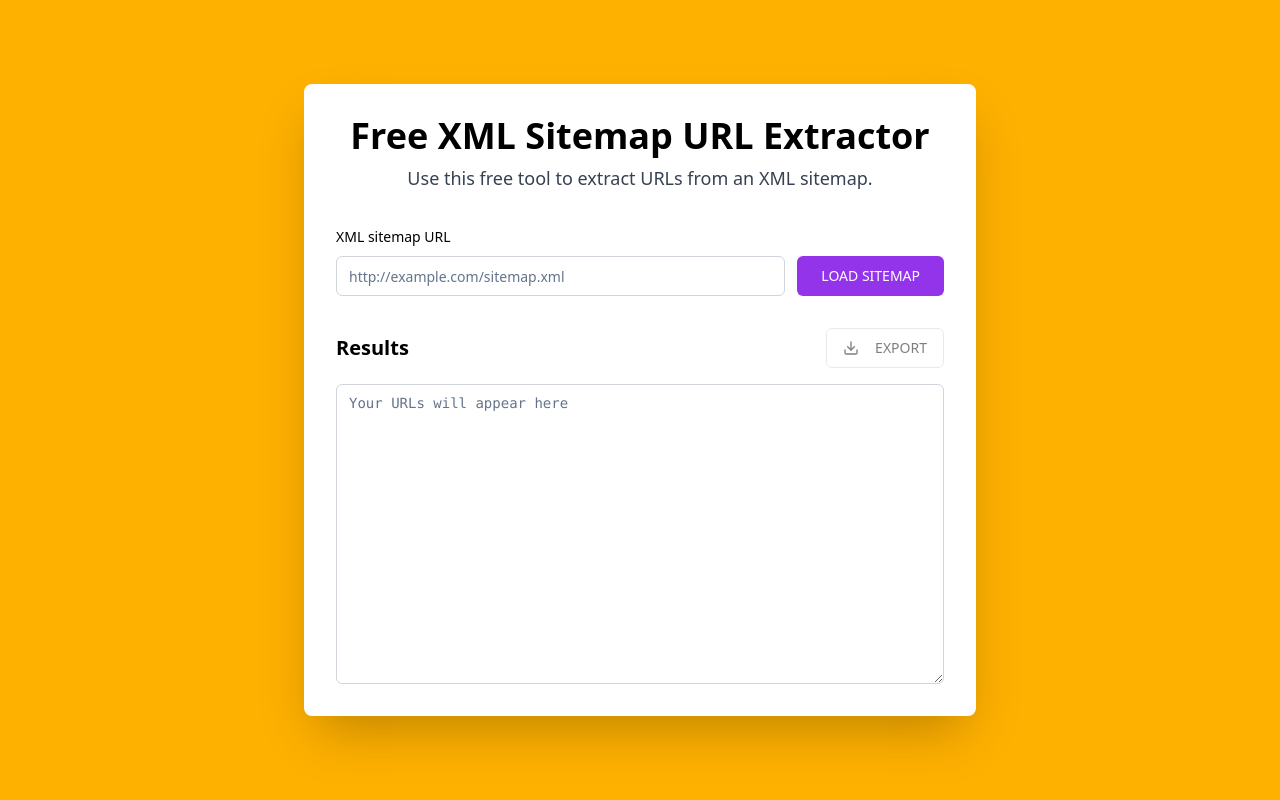
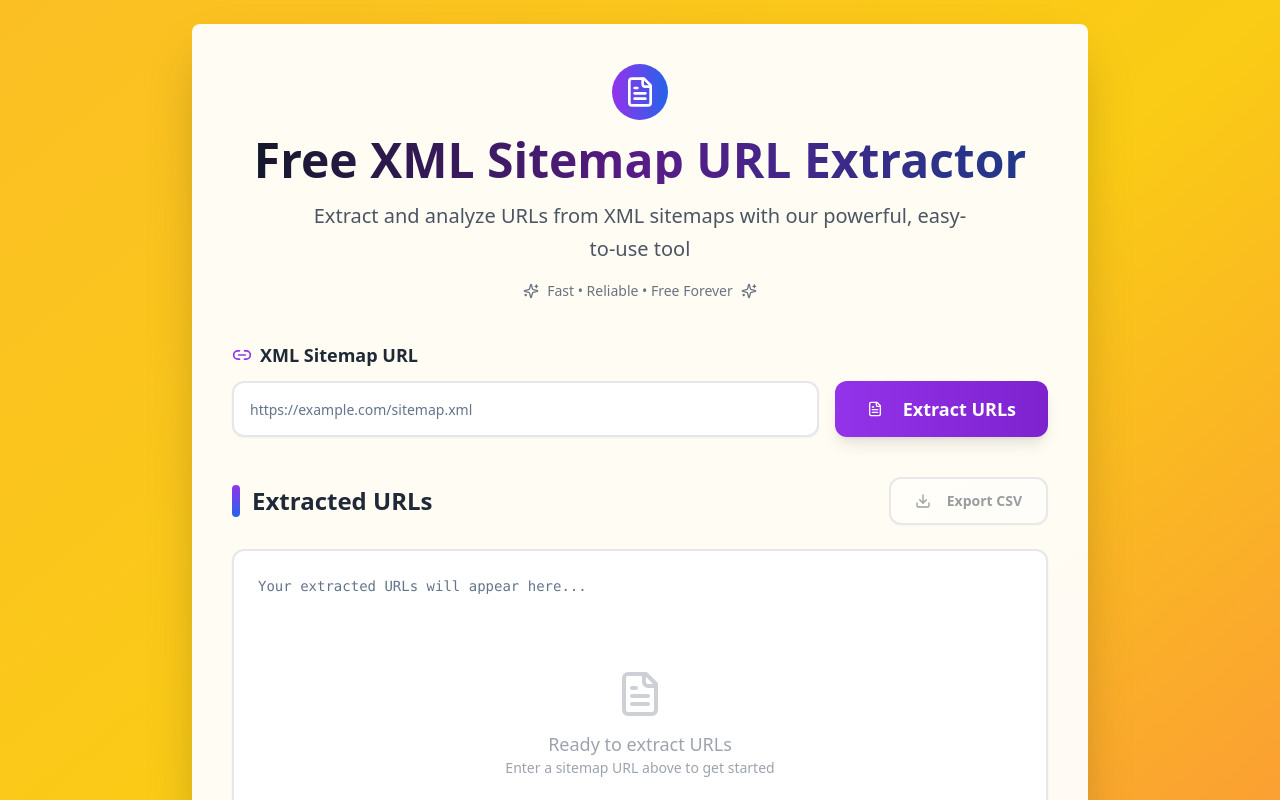
Before and after one commit to shivanshunigam01/SiteMap-Extractor-SEO, a React (Vite) app: page / in a window 1280 px wide. Shown: the top 800 px of the page. Built offline with nearby package versions, Linux system fonts and the light colour scheme.

Commit message:
Improve UI design

```diff
--- a/src/pages/Index.tsx
+++ b/src/pages/Index.tsx
@@ -5,7 +5,7 @@ import { Input } from '@/components/ui/input';
 import { Textarea } from '@/components/ui/textarea';
 import { Card, CardContent } from '@/components/ui/card';
 import { useToast } from '@/hooks/use-toast';
-import { Download, Loader2 } from 'lucide-react';
+import { Download, Loader2, Link2, FileText, Sparkles } from 'lucide-react';
 
 const Index = () => {
   const [sitemapUrl, setSitemapUrl] = useState('');
@@ -114,75 +114,112 @@ const Index = () => {
   };
 
   return (
-    <div className="min-h-screen w-full bg-[#FFB100] flex items-center justify-center p-4">
-      <div className="w-full max-w-2xl">
-        <Card className="bg-white shadow-2xl border-0">
-          <CardContent className="p-8 space-y-8">
-            {/* Header */}
-            <div className="text-center space-y-2">
-              <h1 className="text-3xl md:text-4xl font-bold text-black">
+    <div className="min-h-screen w-full bg-gradient-to-br from-amber-400 via-yellow-400 to-orange-400 flex items-center justify-center p-6">
+      <div className="w-full max-w-4xl">
+        <Card className="bg-white/95 backdrop-blur-sm shadow-2xl border-0 transition-all duration-300 hover:shadow-3xl">
+          <CardContent className="p-10 space-y-10">
+            {/* Header with enhanced styling */}
+            <div className="text-center space-y-4">
+              <div className="flex items-center justify-center mb-4">
+                <div className="bg-gradient-to-r from-purple-600 to-blue-600 p-3 rounded-full">
+                  <FileText className="w-8 h-8 text-white" />
+                </div>
+              </div>
+              <h1 className="text-4xl md:text-5xl font-bold bg-gradient-to-r from-gray-900 via-purple-900 to-blue-900 bg-clip-text text-transparent leading-tight">
                 Free XML Sitemap URL Extractor
               </h1>
-              <p className="text-lg text-gray-700 font-normal">
-                Use this free tool to extract URLs from an XML sitemap.
+              <p className="text-xl text-gray-600 font-medium max-w-2xl mx-auto leading-relaxed">
+                Extract and analyze URLs from XML sitemaps with our powerful, easy-to-use tool
               </p>
+              <div className="flex items-center justify-center gap-2 text-sm text-gray-500">
+                <Sparkles className="w-4 h-4" />
+                <span>Fast • Reliable • Free Forever</span>
+                <Sparkles className="w-4 h-4" />
+              </div>
             </div>
 
-            {/* Input Section */}
-            <div className="space-y-4">
-              <div className="space-y-2">
-                <label htmlFor="sitemap-url" className="text-sm font-medium text-black">
-                  XML sitemap URL
+            {/* Enhanced Input Section */}
+            <div className="space-y-6">
+              <div className="space-y-3">
+                <label htmlFor="sitemap-url" className="text-lg font-semibold text-gray-800 flex items-center gap-2">
+                  <Link2 className="w-5 h-5 text-purple-600" />
+                  XML Sitemap URL
                 </label>
-                <div className="flex gap-3">
+                <div className="flex gap-4">
+                  <div className="flex-1 relative">
                     <Input
                       id="sitemap-url"
                       type="url"
-                    placeholder="http://example.com/sitemap.xml"
+                      placeholder="https://example.com/sitemap.xml"
                       value={sitemapUrl}
                       onChange={(e) => setSitemapUrl(e.target.value)}
-                    className="flex-1 border-gray-300 focus:border-purple-500 focus:ring-purple-500"
+                      className="h-14 text-lg border-2 border-gray-200 focus:border-purple-500 focus:ring-purple-500/20 focus:ring-4 transition-all duration-200 pl-4 pr-4 rounded-xl shadow-sm"
                     />
+                  </div>
                   <Button
                     onClick={extractUrlsFromSitemap}
                     disabled={isLoading}
-                    className="bg-purple-600 hover:bg-purple-700 text-white px-6 py-2 font-medium whitespace-nowrap"
+                    className="h-14 bg-gradient-to-r from-purple-600 to-purple-700 hover:from-purple-700 hover:to-purple-800 text-white px-8 font-semibold text-lg rounded-xl shadow-lg hover:shadow-xl transition-all duration-200 transform hover:scale-105 disabled:transform-none"
                   >
                     {isLoading ? (
                       <>
-                        <Loader2 className="w-4 h-4 mr-2 animate-spin" />
-                        Loading...
+                        <Loader2 className="w-5 h-5 mr-3 animate-spin" />
+                        Extracting...
                       </>
                     ) : (
-                      'LOAD SITEMAP'
+                      <>
+                        <FileText className="w-5 h-5 mr-3" />
+                        Extract URLs
+                      </>
                     )}
                   </Button>
                 </div>
               </div>
             </div>
 
-            {/* Results Section */}
-            <div className="space-y-4">
+            {/* Enhanced Results Section */}
+            <div className="space-y-6">
               <div className="flex items-center justify-between">
-                <h2 className="text-xl font-semibold text-black">Results</h2>
+                <h2 className="text-2xl font-bold text-gray-800 flex items-center gap-3">
+                  <div className="w-2 h-8 bg-gradient-to-b from-purple-600 to-blue-600 rounded-full"></div>
+                  Extracted URLs
+                </h2>
                 <Button
                   onClick={exportToCSV}
                   variant="outline"
-                  className="bg-white border-gray-300 text-black hover:bg-gray-50"
+                  className="h-12 bg-white border-2 border-gray-300 text-gray-700 hover:bg-gray-50 hover:border-gray-400 px-6 font-semibold rounded-xl shadow-sm hover:shadow-md transition-all duration-200 transform hover:scale-105"
                   disabled={!extractedUrls.trim()}
                 >
-                  <Download className="w-4 h-4 mr-2" />
-                  EXPORT
+                  <Download className="w-5 h-5 mr-2" />
+                  Export CSV
                 </Button>
               </div>
 
+              <div className="relative">
                 <Textarea
-                placeholder="Your URLs will appear here"
+                  placeholder="Your extracted URLs will appear here..."
                   value={extractedUrls}
                   onChange={(e) => setExtractedUrls(e.target.value)}
-                className="min-h-[300px] border-gray-300 focus:border-purple-500 focus:ring-purple-500 font-mono text-sm"
+                  className="min-h-[350px] border-2 border-gray-200 focus:border-purple-500 focus:ring-purple-500/20 focus:ring-4 font-mono text-sm leading-relaxed p-6 rounded-xl shadow-sm transition-all duration-200 resize-none"
                   readOnly={false}
                 />
+                {!extractedUrls && (
+                  <div className="absolute inset-0 flex items-center justify-center pointer-events-none">
+                    <div className="text-center text-gray-400">
+                      <FileText className="w-12 h-12 mx-auto mb-3 opacity-50" />
+                      <p className="text-lg font-medium">Ready to extract URLs</p>
+                      <p className="text-sm">Enter a sitemap URL above to get started</p>
+                    </div>
+                  </div>
+                )}
+              </div>
+            </div>
+
+            {/* Footer with subtle branding */}
+            <div className="text-center pt-6 border-t border-gray-100">
+              <p className="text-gray-500 text-sm">
+                Built with ❤️ for developers and SEO professionals
+              </p>
             </div>
           </CardContent>
         </Card>
```
Lines whose indentation alone changed are shown as unchanged.
